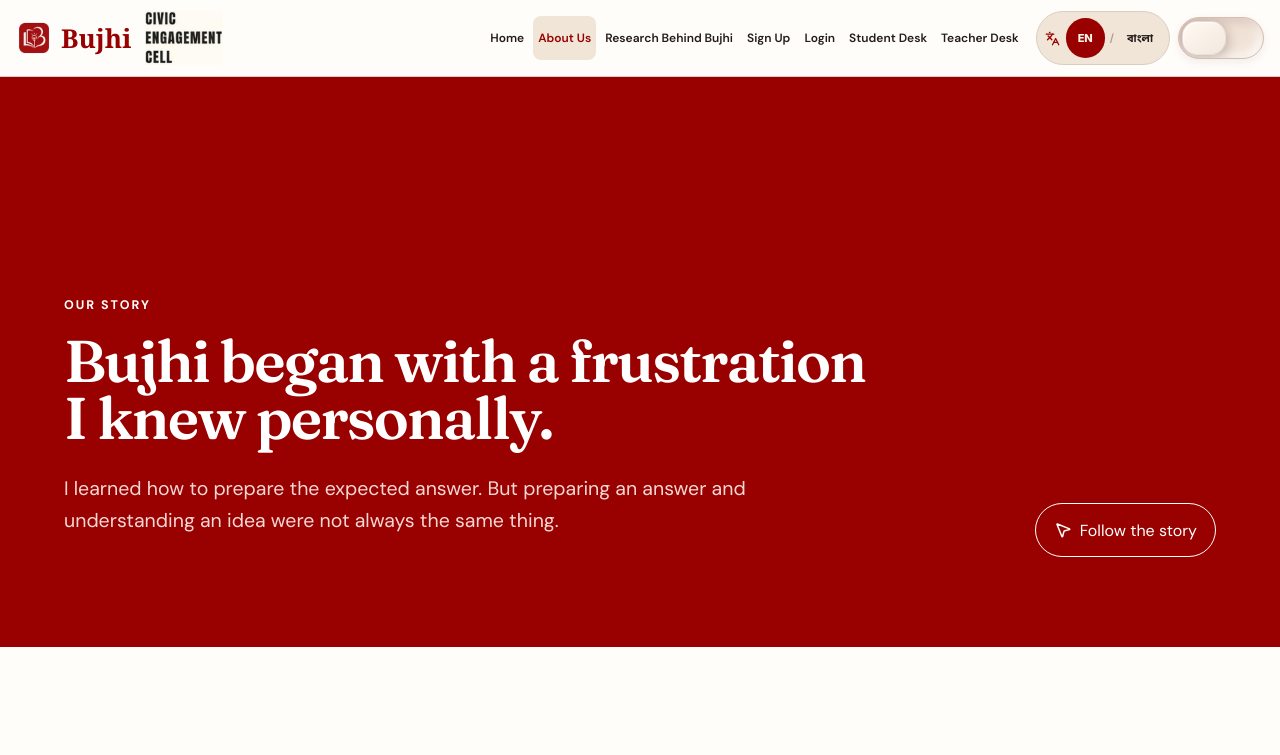
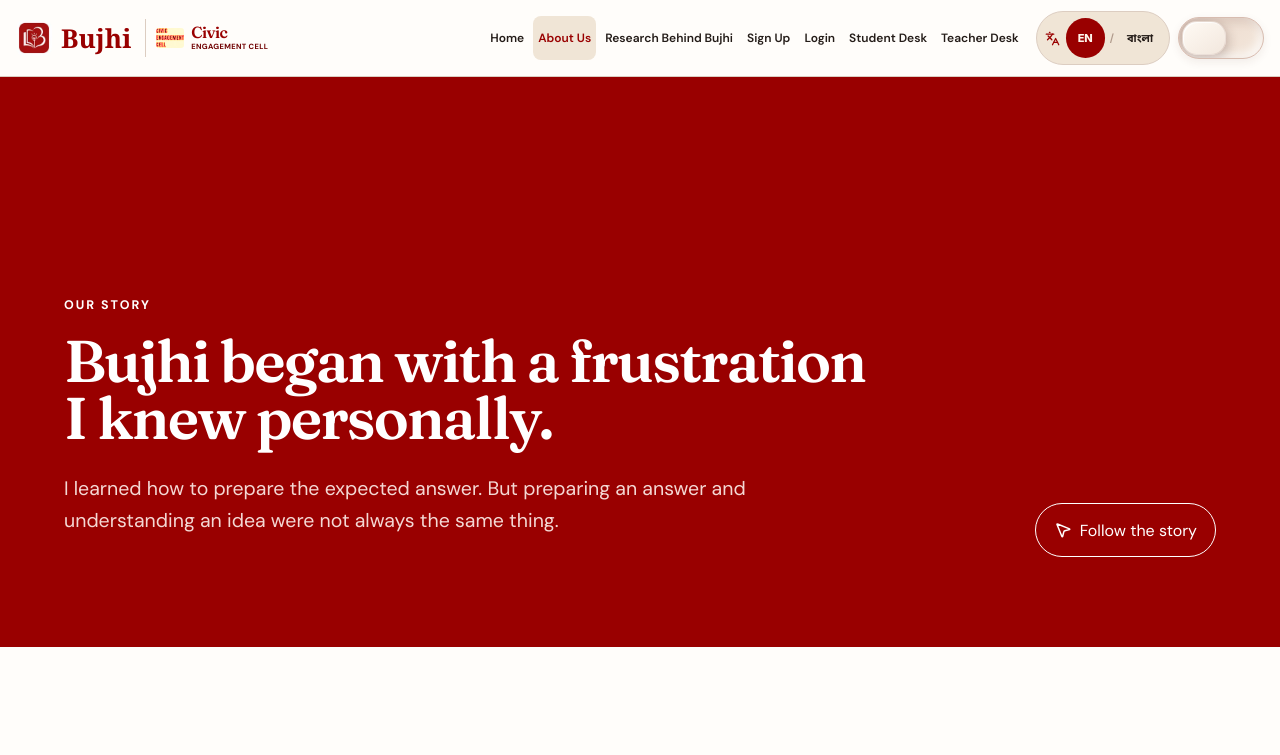
Before and after one commit to CodeArtisanNNZ/bujhi, a Next.js app: page /about in a window 1280 px wide. Shown: the top 755 px of the page. Built offline with nearby package versions, Linux system fonts and the light colour scheme; no server answers.

Commit message:
Style Civic Engagement Cell mark with Bujhi fonts and theme colors

```diff
--- a/app/components/CivicEngagementMark.module.css
+++ b/app/components/CivicEngagementMark.module.css
@@ -1,14 +1,29 @@
-/* Frame the supplied artwork without its large outer blank margins. */
+/* Use Bujhi's own typefaces and theme tokens for the partner mark. */
 .mark {
+  display: inline-flex;
+  align-items: center;
+  gap: 7px;
+  min-width: 0;
+  min-height: 38px;
+  flex: 0 0 auto;
+  padding-inline-start: 10px;
+  border-inline-start: 1px solid var(--line);
+  white-space: nowrap;
+  vertical-align: middle;
+}
+
+.artwork {
+  position: relative;
   display: block;
-  position: relative;
-  flex: 0 0 auto;
-  width: 78px;
+  flex: 0 0 28px;
+  width: 28px;
   aspect-ratio: 1200 / 820;
   overflow: hidden;
-  background: #fffaf4;
+  border-radius: 3px;
+  background: var(--paper);
 }
-.mark img {
+
+.artwork img {
   position: absolute;
   display: block;
   width: 127.833333%;
@@ -17,7 +32,58 @@
   left: -21.666667%;
   top: -52.439024%;
   border-radius: 0;
+  /* Keep the supplied mark, but tone down its original colors to Bujhi's burgundy. */
+  filter: grayscale(1) sepia(1) saturate(4) hue-rotate(316deg) contrast(1.1);
 }
+
+.wordmark {
+  display: flex;
+  flex-direction: column;
+  align-items: flex-start;
+  justify-content: center;
+  gap: 2px;
+  min-width: 0;
+}
+
+.mark .name {
+  color: var(--red);
+  font: 600 16px/1 "Fraunces", Georgia, serif;
+  letter-spacing: -.035em;
+}
+
+.mark .subtitle {
+  color: var(--red2);
+  font: 700 7.5px/1.3 "DM Sans", Arial, sans-serif;
+  letter-spacing: .045em;
+  text-transform: uppercase;
+}
+
+/* The homepage footer is a charcoal surface, so use cream and soft rose for contrast. */
+:global(.site-footer) .mark {
+  border-inline-start-color: #806862;
+}
+:global(.site-footer) .mark .name {
+  color: #ffe1d4;
+}
+:global(.site-footer) .mark .subtitle {
+  color: #edb7a8;
+}
+:global(.site-footer) .artwork {
+  background: #fffaf4;
+}
+
 @media (max-width: 650px) {
-  .mark { width: 64px; }
+  .mark {
+    min-height: 30px;
+    padding-inline-start: 8px;
+  }
+  .artwork {
+    display: none;
+  }
+  .mark .name {
+    font-size: 14px;
+  }
+  .mark .subtitle {
+    font-size: 7px;
+  }
 }
--- a/app/components/CivicEngagementMark.tsx
+++ b/app/components/CivicEngagementMark.tsx
@@ -1,7 +1,22 @@
 import styles from "./CivicEngagementMark.module.css";
 
-export default function CivicEngagementMark(){
-  return <span className={styles.mark} data-no-translate>
-    <img src="/civic-engagement-cell.jpg" width="1534" height="1536" alt="Civic Engagement Cell" decoding="async"/>
-  </span>;
+// Shared, theme-aware lockup for the navbar and the homepage footer.
+export default function CivicEngagementMark() {
+  return (
+    <span className={styles.mark} role="img" aria-label="Civic Engagement Cell" data-no-translate>
+      <span className={styles.artwork} aria-hidden="true">
+        <img
+          src="/civic-engagement-cell.jpg"
+          width="1534"
+          height="1536"
+          alt=""
+          decoding="async"
+        />
+      </span>
+      <span className={styles.wordmark} aria-hidden="true">
+        <strong className={styles.name}>Civic</strong>
+        <span className={styles.subtitle}>Engagement Cell</span>
+      </span>
+    </span>
+  );
 }
```
